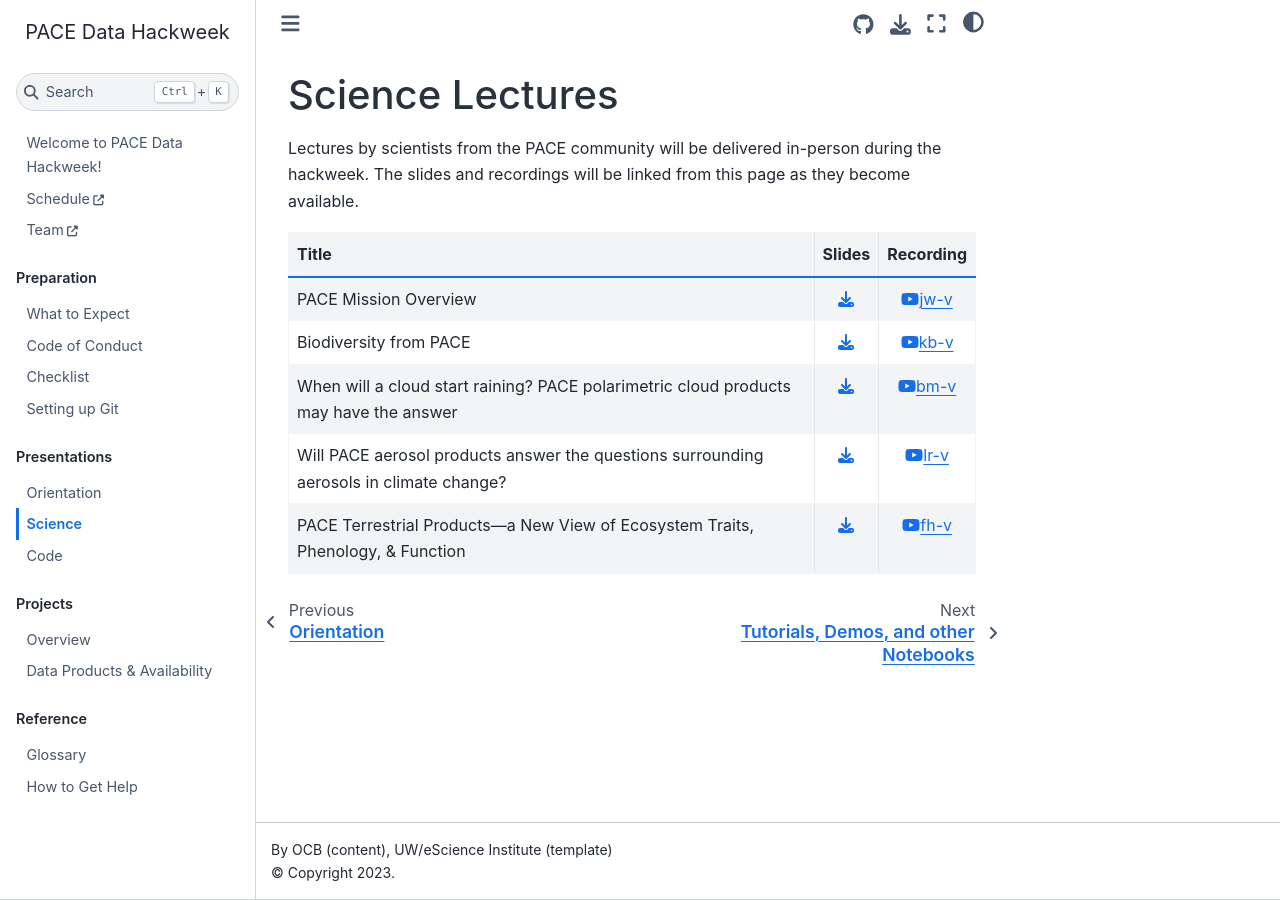
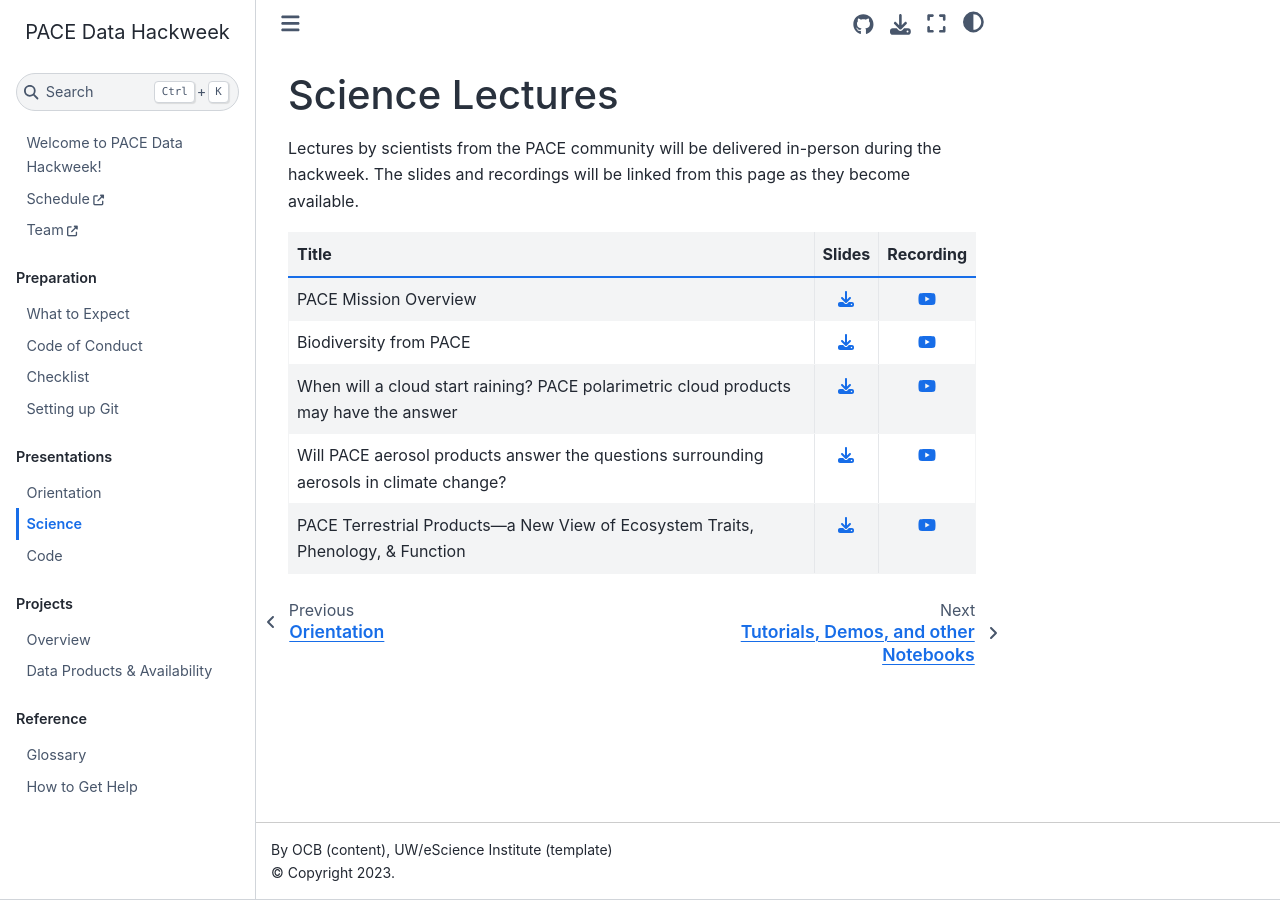
Before and after one commit to PACEHackWeek/pace-2025, a Jupyter Book: the page built from book/presentations/lectures.md, in a window 1280 px wide. Built offline with Jupyter Book 1.0.4 settings and Sphinx 7.4.7 and the Sphinx Book theme 1.1.4, drawn with Linux system fonts in a browser that asks for light colours.

Commit message:
fix md link formating

```diff
--- a/book/presentations/lectures.md
+++ b/book/presentations/lectures.md
@@ -5,11 +5,11 @@ The slides and recordings will be linked from this page as they become available
 
 | Title | Slides | Recording |
 | :---- | :----: | :-------: |
-| PACE Mission Overview                                                                   | [{{ d1 }}][jw-d] | {{ v1 }}[jw-v] |
-| Biodiversity from PACE                                                                  | [{{ d1 }}][kb-d] | {{ v1 }}[kb-v] |
-| When will a cloud start raining? PACE polarimetric cloud products may have the answer   | [{{ d1 }}][bm-d] | {{ v1 }}[bm-v] |
-| Will PACE aerosol products answer the questions surrounding aerosols in climate change? | [{{ d1 }}][lr-d] | {{ v1 }}[lr-v] |
-| PACE Terrestrial Products&mdash;a New View of Ecosystem Traits, Phenology, & Function   | [{{ d1 }}][fh-d] | {{ v1 }}[fh-v] |
+| PACE Mission Overview                                                                   | [{{ d1 }}][jw-d] | [{{ v1 }}][jw-v] |
+| Biodiversity from PACE                                                                  | [{{ d1 }}][kb-d] | [{{ v1 }}][kb-v] |
+| When will a cloud start raining? PACE polarimetric cloud products may have the answer   | [{{ d1 }}][bm-d] | [{{ v1 }}][bm-v] |
+| Will PACE aerosol products answer the questions surrounding aerosols in climate change? | [{{ d1 }}][lr-d] | [{{ v1 }}][lr-v] |
+| PACE Terrestrial Products&mdash;a New View of Ecosystem Traits, Phenology, & Function   | [{{ d1 }}][fh-d] | [{{ v1 }}][fh-v] |
 
 [jw-d]: https://drive.usercontent.google.com/download?id=12nEmxwSO8jhuOqJ6YS20OaaaFVI3nyM3&export=download&authuser=0
 [kb-d]: https://drive.usercontent.google.com/download?id=1Ap3rt5szdbW4jU41YY8UurS5QAQjjgCA&export=download&authuser=0
```
